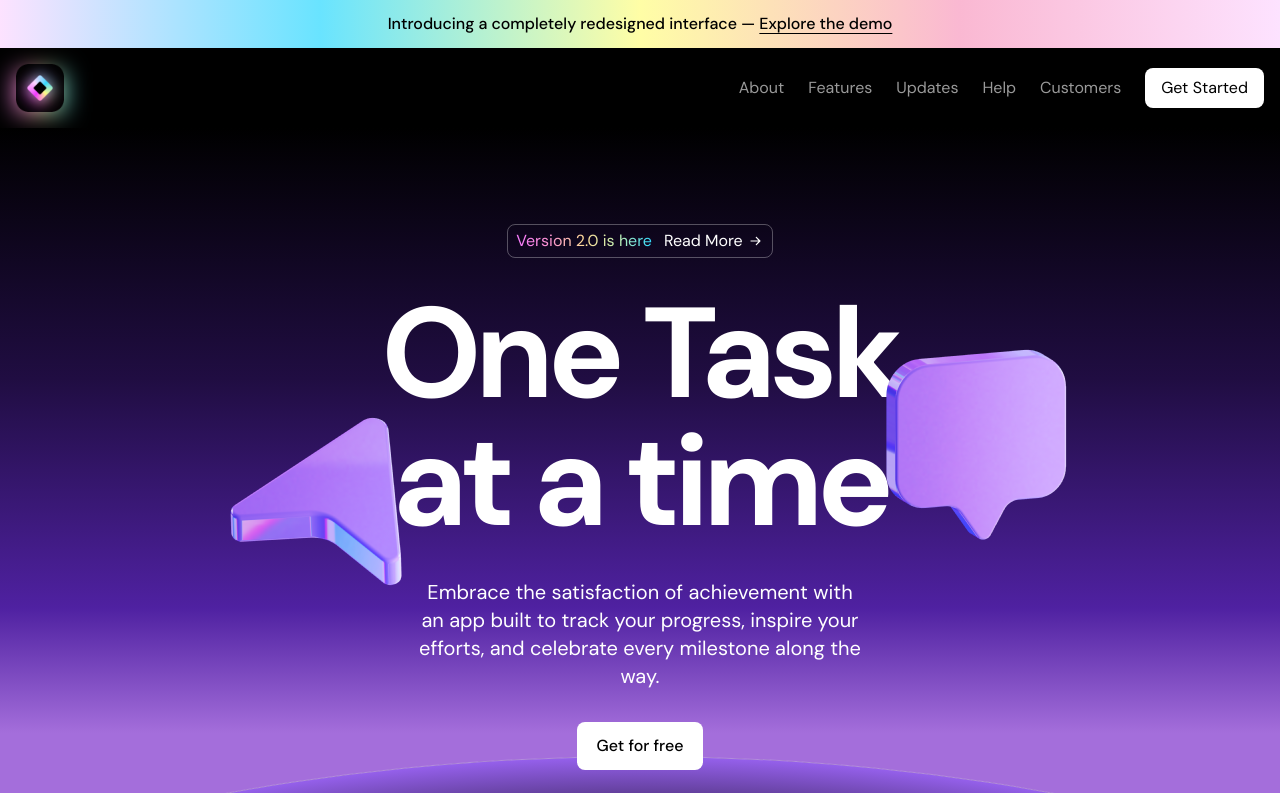
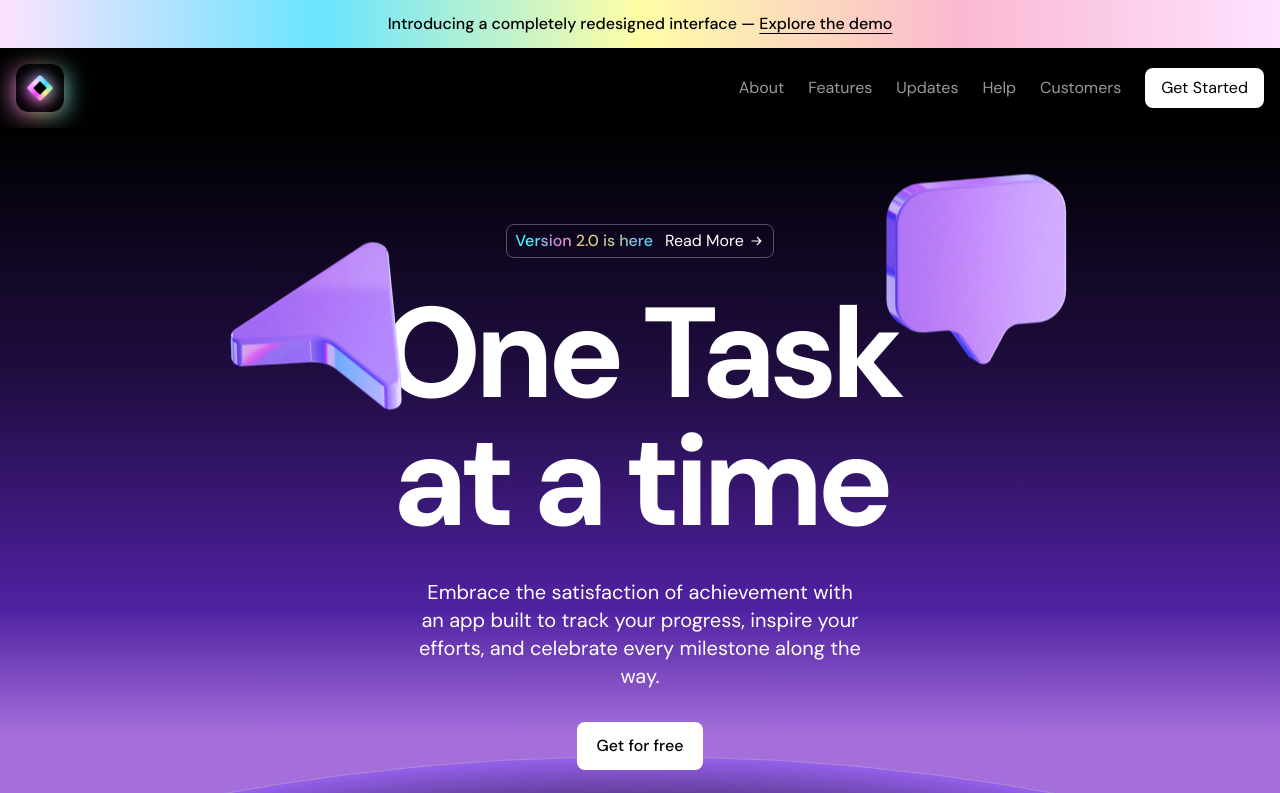
Before and after one commit to bhujbalpratik/Product-Dark-Landing-Page, a Next.js app: page / in a window 1280 px wide. Shown: the top 793 px of the page. Built offline with nearby package versions, Linux system fonts and the light colour scheme.

Commit message:
Hero Animation added

```diff
--- a/src/components/Hero.tsx
+++ b/src/components/Hero.tsx
@@ -1,11 +1,25 @@
+"use client"
 import Link from "next/link"
 import ArrowIcon from "../assets/icons/arrow-w.svg"
 import cursorImage from "../assets/images/cursor.png"
 import messageImage from "../assets/images/message.png"
 import Image from "next/image"
+import { motion, useScroll, useTransform } from "framer-motion"
+import { useRef } from "react"
+
 export const Hero = () => {
+  const heroRef = useRef(null)
+  const { scrollYProgress } = useScroll({
+    target: heroRef,
+    offset: ["start end", "end start"],
+  })
+  const translateY = useTransform(scrollYProgress, [0, 1], [270, -270])
+
   return (
-    <div className="bg-black text-white py-[4.5rem] sm:py-24 bg-[linear-gradient(to_bottom,#000,#200D42_34%,#4F21A1_65%,#A46EDB_82%)] relative overflow-clip">
+    <div
+      ref={heroRef}
+      className="bg-black text-white py-[4.5rem] sm:py-24 bg-[linear-gradient(to_bottom,#000,#200D42_34%,#4F21A1_65%,#A46EDB_82%)] relative overflow-clip"
+    >
       <div className="absolute h-[375px] w-[750px] sm:w-[1538px] sm:h-[768px] lg:w-[2400px] lg:h-[1200px]  left-1/2 -translate-x-1/2 top-[calc(100%-96px)] sm:top-[calc(100%-110px)] bg-black rounded-[100%] border border-[#B48CDE] bg-[radial-gradient(closest-side,#000000_82%,#9560EB_100%)]"></div>
       <div className="container relative">
         <div className="flex items-center justify-center">
@@ -13,9 +27,18 @@ export const Hero = () => {
             href="#"
             className="inline-flex gap-3 border py-1 px-2 rounded-lg border-white/30"
           >
-            <span className="bg-[linear-gradient(to_right,#F87AFF,#FB93D0,#FFDD99,#C3F0B2,#2FD8FE)] text-transparent bg-clip-text [-webkit-background-clip:text]">
+            <motion.span
+              animate={{ backgroundPositionX: "-100%" }}
+              transition={{
+                duration: 1,
+                repeat: Infinity,
+                repeatType: "loop",
+                ease: "linear",
+              }}
+              className="bg-[linear-gradient(to_right,#DD7DDF,#E1CD86,#BBCB92,#71C2EF,#3BFFFF,#DD7DDF,#E1CD86,#BBCB92,#71C2EF,#3BFFFF,#DD7DDF)] text-transparent [background-size:200%] bg-clip-text [-webkit-background-clip:text] font-medium"
+            >
               Version 2.0 is here
-            </span>
+            </motion.span>
             <div className="inline-flex items-center justify-center gap-1">
               <span>Read More</span>
               <ArrowIcon />
@@ -28,20 +51,36 @@ export const Hero = () => {
               One Task <br />
               at a time
             </h1>
+            <motion.div
+              className="absolute right-[476px] top-[108px] hidden sm:inline"
+              drag
+              dragSnapToOrigin
+              style={{ translateY: translateY }}
+            >
               <Image
                 src={cursorImage}
                 height={200}
                 width={200}
                 alt="Cursor Image"
-              className="absolute right-[476px] top-[108px] hidden sm:inline"
+                className="max-w-none"
+                draggable={false}
               />
+            </motion.div>
+            <motion.div
+              className="absolute left-[498px] top-[56px] hidden sm:inline"
+              drag
+              dragSnapToOrigin
+              style={{ translateY: translateY }}
+            >
               <Image
                 src={messageImage}
                 height={200}
                 width={200}
                 alt="Message Image"
-              className="absolute left-[498px] top-[56px] hidden sm:inline"
+                className="max-w-none"
+                draggable={false}
               />
+            </motion.div>
           </div>
         </div>
         <div className="flex justify-center">
```
Lines whose indentation alone changed are shown as unchanged.
